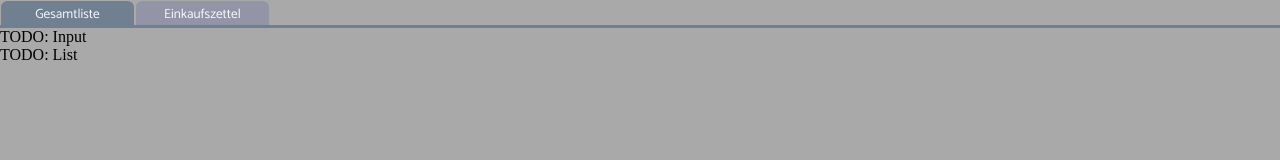
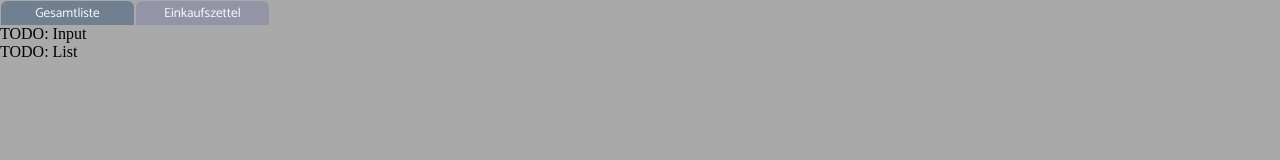
Before and after one commit to enbock/Einkaufszettel, a React app in the folder prototyp/: page / in a window 1280 px wide. Built offline with nearby package versions, Linux system fonts and the light colour scheme.

Commit message:
EKZ-4 Small adjustments.

```diff
--- a/prototyp/src/Navigation/Navigation.css
+++ b/prototyp/src/Navigation/Navigation.css
@@ -1,9 +1,8 @@
 sl-navigation {
-    border-bottom: 0.2rem solid slategrey;
     padding-top: 0.05rem;
 }
 
-sl-navigation > button {
+sl-navigation button {
     width: 10em;
     height: 1.8em;
     font-family: 'Roboto', sans-serif;
@@ -17,13 +16,9 @@ sl-navigation > button {
     margin-right: 0.05rem;
 }
 
-sl-navigation > button:focus {
+sl-navigation button:focus {
     outline: 0;
     background-color: #9395a7;
-}
-
-sl-navigation > button:hover {
-    background-color: slategrey;
 }
 
 sl-navigation > button.active {
--- a/prototyp/src/index.css
+++ b/prototyp/src/index.css
@@ -4,9 +4,12 @@
 }
 
 body {
+    background-color: darkgrey;
+}
+
+* {
     margin: 0;
     padding: 0;
-    background-color: darkgrey;
 }
 
 sl-navigation, sl-primary-input, sl-primary-list {
```
